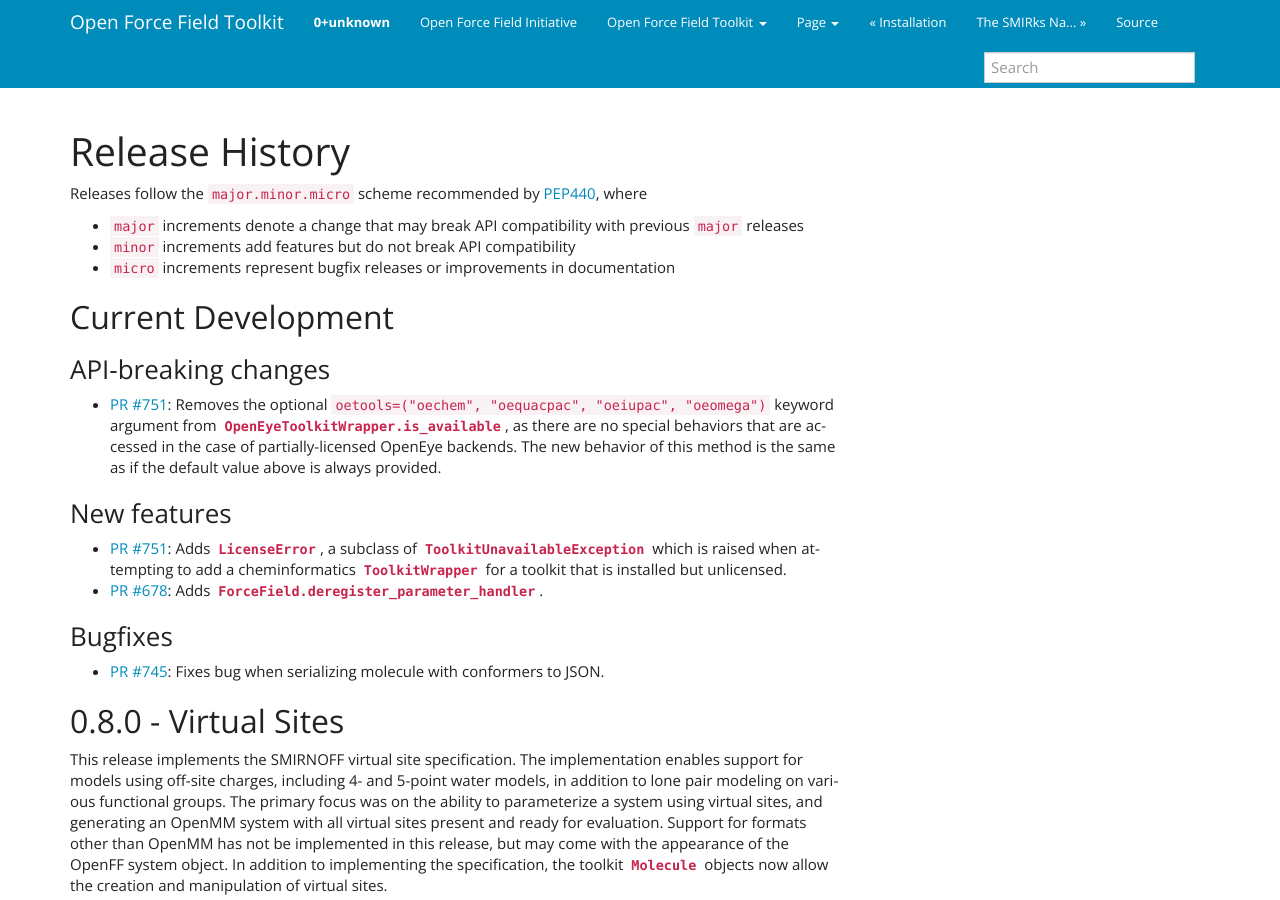
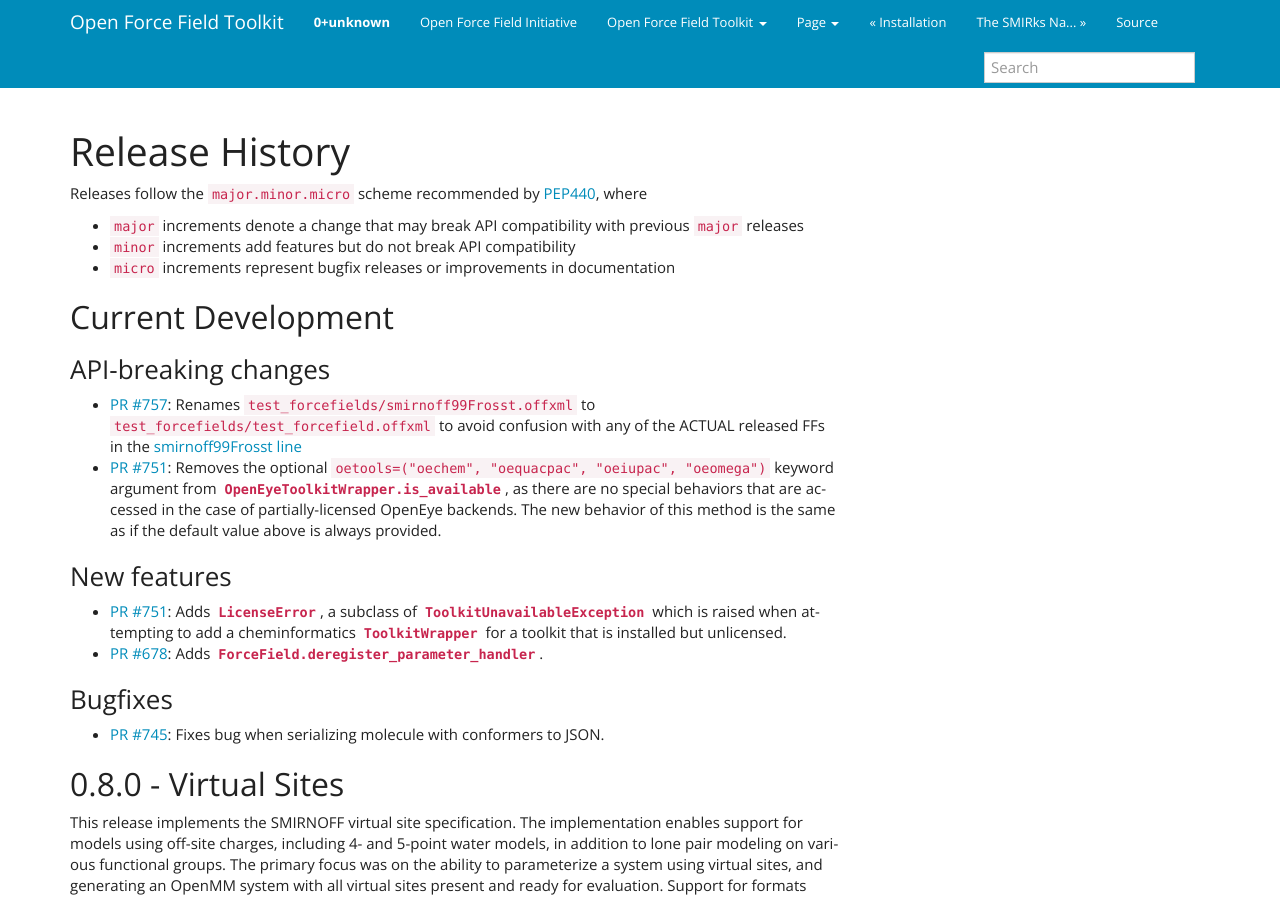
Before and after one commit to openforcefield/openff-toolkit, a Sphinx documentation site: the page built from docs/releasehistory.rst, in a window 1280 px wide and 900 px high. Built offline with Sphinx 7.4.7, drawn with Linux system fonts in a browser that asks for light colours.

Commit message:
update releasenotes to reflect that the beast is slain

```diff
--- a/docs/releasehistory.rst
+++ b/docs/releasehistory.rst
@@ -12,6 +12,10 @@
 
 API-breaking changes
 """"""""""""""""""""
+- `PR #757 <https://github.com/openforcefield/openforcefield/pull/757>`_: Renames
+  ``test_forcefields/smirnoff99Frosst.offxml`` to ``test_forcefields/test_forcefield.offxml``
+  to avoid confusion with any of the ACTUAL released FFs in the
+  `smirnoff99Frosst line <https://github.com/openforcefield/smirnoff99Frosst/>`_
 - `PR #751 <https://github.com/openforcefield/openforcefield/pull/751>`_: Removes the
   optional ``oetools=("oechem", "oequacpac", "oeiupac", "oeomega")`` keyword argument from
   :py:meth:`OpenEyeToolkitWrapper.is_available <openforcefield.utils.toolkits.OpenEyeToolkitWrapper.is_available>`, as
```
